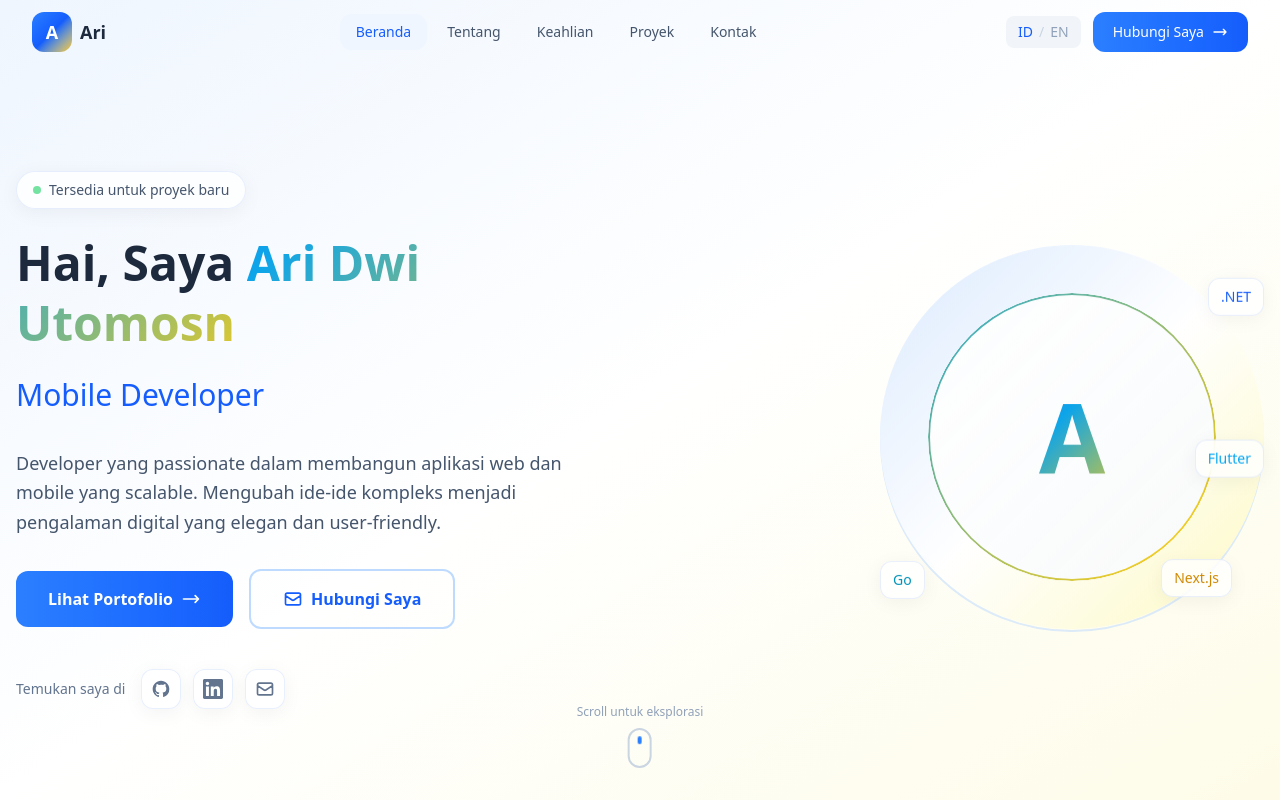
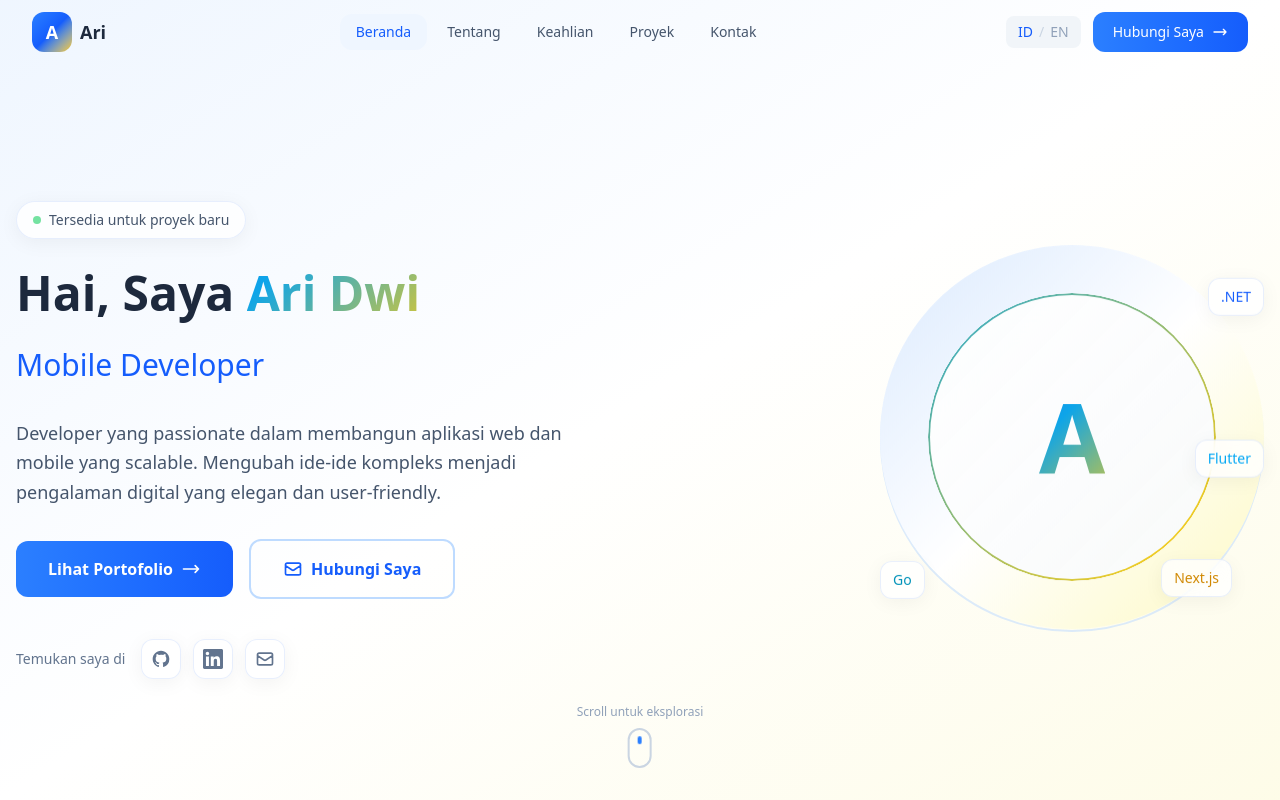
Before and after one commit to anaki-jkt/porto-aridutomo, a Next.js app: page / in a window 1280 px wide. Shown: the top 800 px of the page. Built offline with nearby package versions, Linux system fonts and the light colour scheme.

Commit message:
test ci/cd lagi

```diff
--- a/app/components/HeroSection.tsx
+++ b/app/components/HeroSection.tsx
@@ -26,7 +26,7 @@ export default function HeroSection() {
             </div>
 
             <h1 className="text-3xl sm:text-5xl lg:text-4xl xl:text-5xl font-bold leading-tight mb-6 text-slate-800">
-              {t.hero.greeting} <span className="gradient-text">Ari Dwi Utomosn</span>
+              {t.hero.greeting} <span className="gradient-text">Ari Dwi</span>
             </h1>
 
             <div className="h-12 mb-6 overflow-hidden">
```
